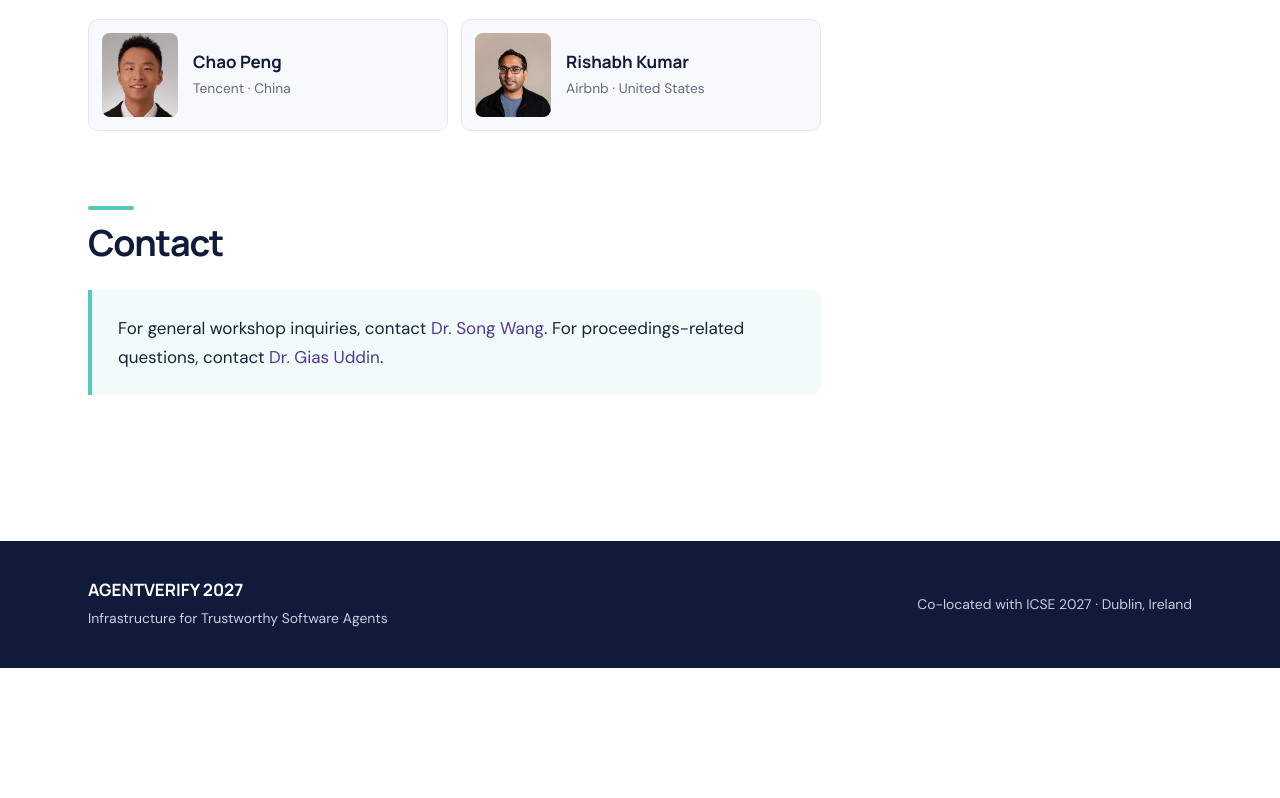
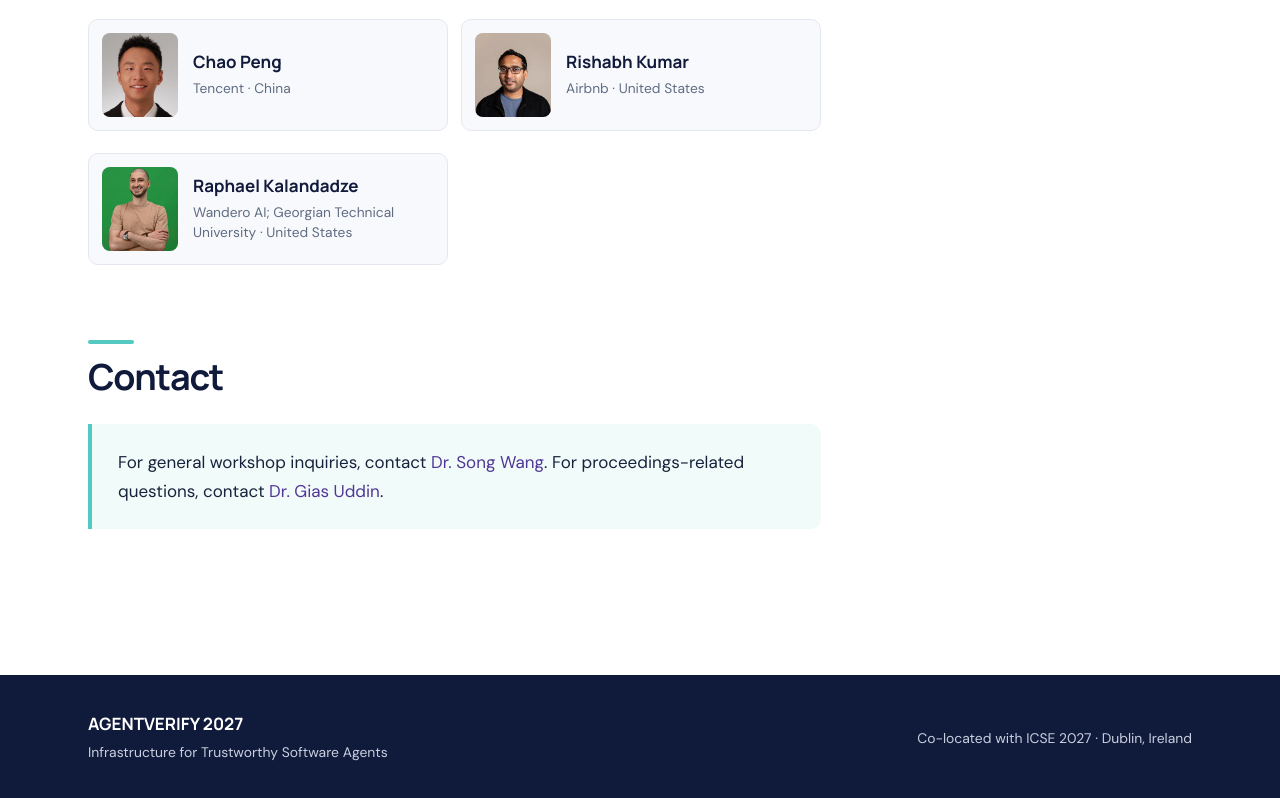
Before and after one commit to agentverify2027/agentverify2027.github.io, a plain HTML site: page index.html in a window 1280 px wide. Shown: the part 3731-4529 px from the top of the page. Before the commit the page ends 4399 px from the top, so only its background shows below. Drawn offline with Linux system fonts and the light colour scheme.

Commit message:
add raphaelkalandadze

```diff
--- a/index.html
+++ b/index.html
@@ -123,6 +123,7 @@
 			    <li><img src="image/pc/chaopeng.jpg" alt="Chao Peng" /><div><a href="https://conf.researchr.org/profile/icse-2027/chaopeng">Chao Peng</a><span>Tencent · China</span></div></li>
 
 				      <li><img src="image/pc/rishabh.png" alt="Rishabh Kumar" /><div><a href="https://conf.researchr.org/profile/icse-2027/rishabhkumar">Rishabh Kumar</a><span>Airbnb · United States</span></div></li>
+					    <li><img src="image/pc/raphael.png" alt="Rishabh Kumar" /><div><a href="https://conf.researchr.org/profile/icse-2027/raphaelkalandadze">Raphael Kalandadze</a><span>Wandero AI; Georgian Technical University · United States</span></div></li>
           </ul>
         </section>
 
```
